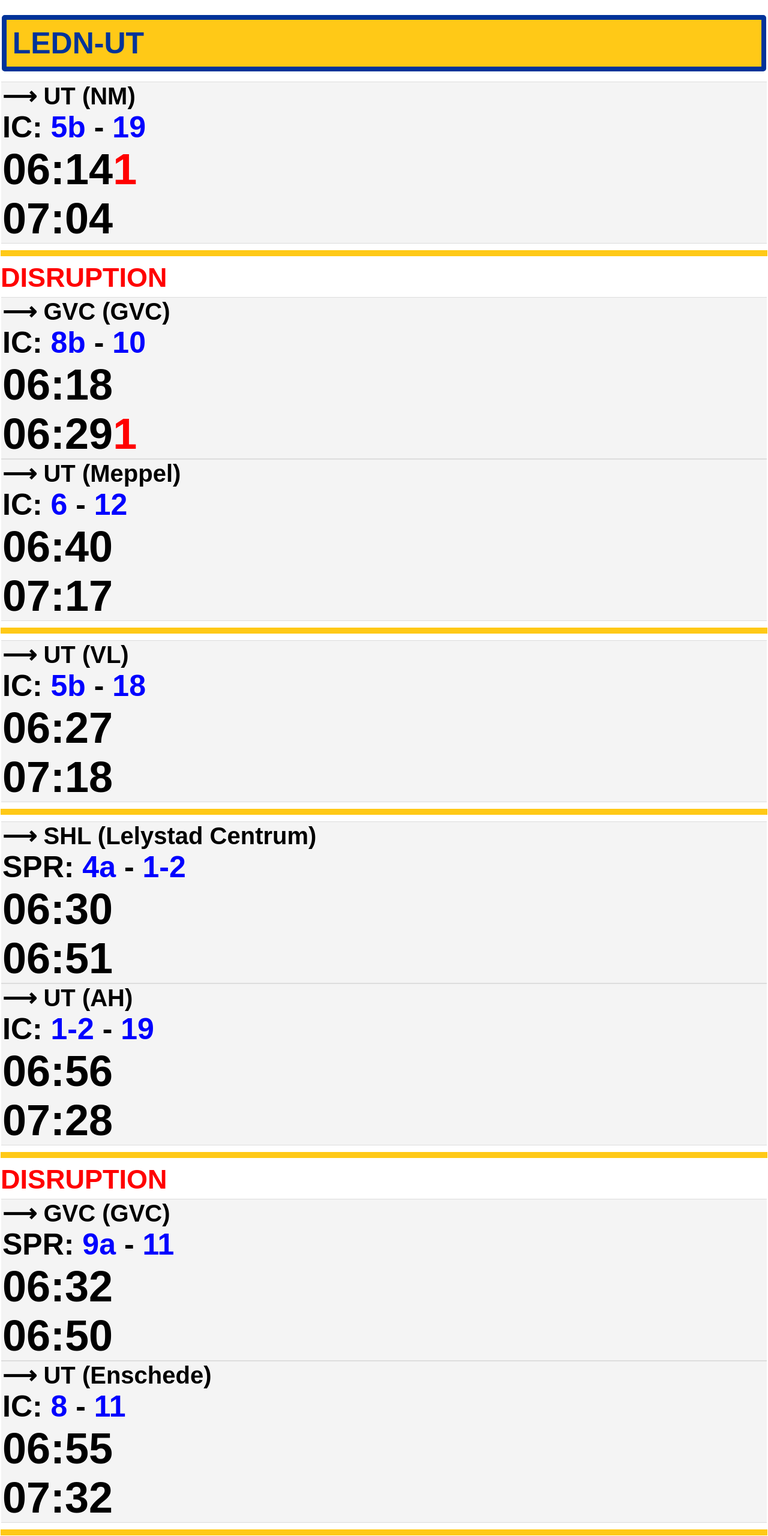
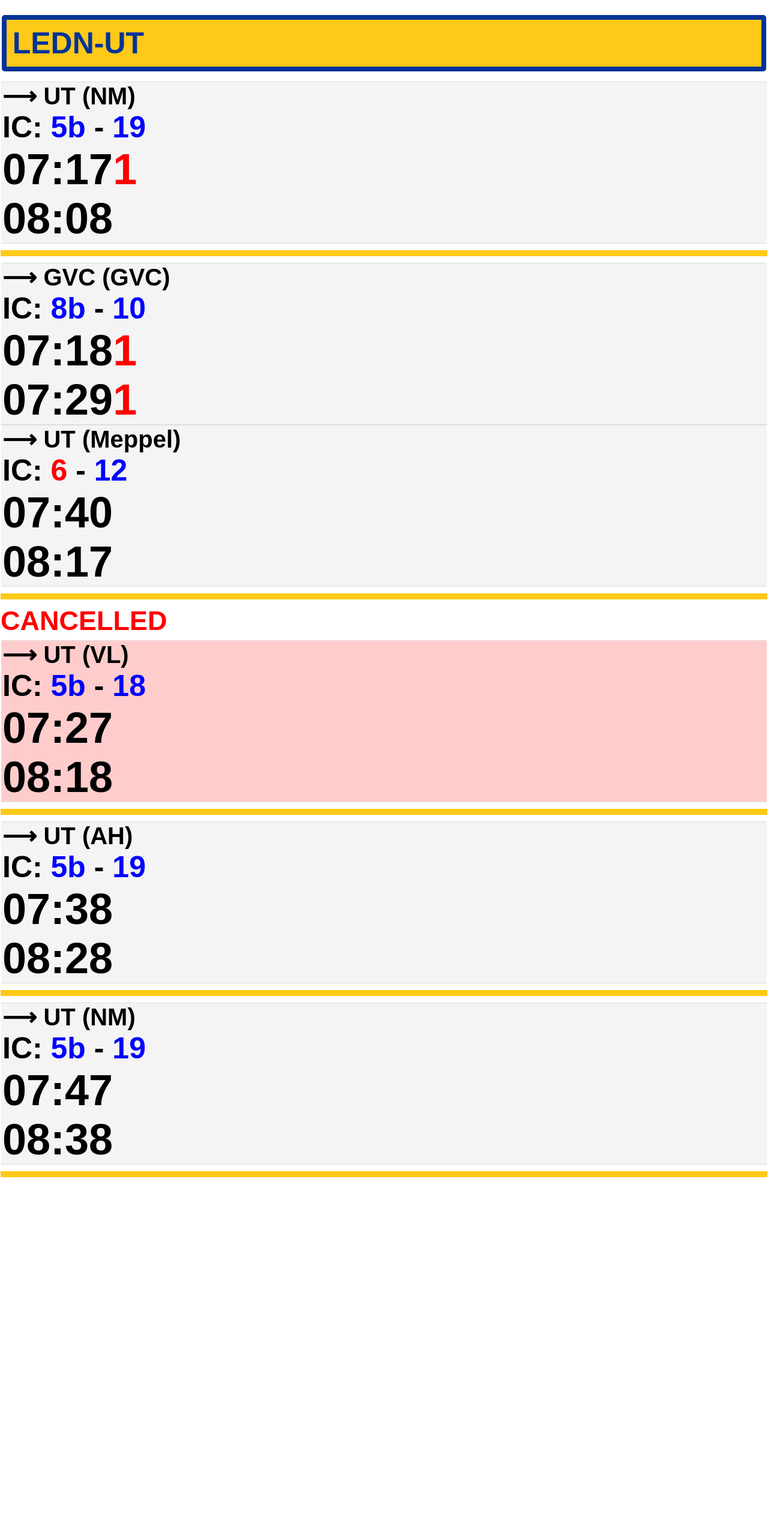
Before and after one commit to elysium316/ns, a plain HTML site: page ledn_ut.html in a window 1280 px wide. Shown: the part 221-2781 px from the top of the page at 60% size. After the commit the page ends 2184 px from the top, so only its background shows below. Drawn offline with Linux system fonts and the light colour scheme.

Commit message:
Automatische update treintijden

```diff
--- a/ledn_ut.html
+++ b/ledn_ut.html
@@ -18,7 +18,7 @@
 </head>
 <body>
     <h1>Traject Overzicht</h1>
-    <div class="tijd">06:45</div>
+    <div class="tijd">07:54</div>
     <div style='padding: 2pt; margin-bottom: 20px;'><a href='index.html' class='menu-link' style='background: #ddd; color: black; border-color: #ddd;'>🏠 Home</a> <a href='ledn_ut.html' class='menu-link' style='background: #ffc917; color: #003399;'>LEDN-UT</a> <a href='ut_ah.html' class='menu-link'>UT-AH</a> <a href='ah_dtch.html' class='menu-link'>AH-DTCH</a> </div>
 
     <div class="etappe-header">LEDN-UT</div>
@@ -31,29 +31,8 @@
                 <li style="background: #f4f4f4; padding: 0 2px; margin:0; border-top: 1px solid #ddd; border-bottom: 1px solid #ddd; border-left: none; border-right: none;">
                     <span class="station">&#10230; UT (NM)</span><br>
                     <span class="spoor" style="color:black;">IC: </span><span class="spoor"><span class='spoor'>5b</span></span><span class="spoor" style="color:black;"> - </span><span class="spoor"><span class='spoor'>19</span></span><br>
-                    <span class="vertrek">06:14<span style='color: red; font-weight: bold;'>1</span></span><br>
-                    <span class="vertrek">07:04</span>
-                </li>
-
-            </ul>
-        </li>
-
-        <li style="padding: 10px 0; border-bottom: 10px solid #ffc917;">
-            <div style='color: red; font-size: 45px; font-weight: bold; margin-bottom: 5px;'>DISRUPTION</div>
-            <ul>
-
-                <li style="background: #f4f4f4; padding: 0 2px; margin:0; border-top: 1px solid #ddd; border-bottom: 1px solid #ddd; border-left: none; border-right: none;">
-                    <span class="station">&#10230; GVC (GVC)</span><br>
-                    <span class="spoor" style="color:black;">IC: </span><span class="spoor"><span class='spoor'>8b</span></span><span class="spoor" style="color:black;"> - </span><span class="spoor"><span class='spoor'>10</span></span><br>
-                    <span class="vertrek">06:18</span><br>
-                    <span class="vertrek">06:29<span style='color: red; font-weight: bold;'>1</span></span>
-                </li>
-
-                <li style="background: #f4f4f4; padding: 0 2px; margin:0; border-top: 1px solid #ddd; border-bottom: 1px solid #ddd; border-left: none; border-right: none;">
-                    <span class="station">&#10230; UT (Meppel)</span><br>
-                    <span class="spoor" style="color:black;">IC: </span><span class="spoor"><span class='spoor'>6</span></span><span class="spoor" style="color:black;"> - </span><span class="spoor"><span class='spoor'>12</span></span><br>
-                    <span class="vertrek">06:40</span><br>
-                    <span class="vertrek">07:17</span>
+                    <span class="vertrek">07:17<span style='color: red; font-weight: bold;'>1</span></span><br>
+                    <span class="vertrek">08:08</span>
                 </li>
 
             </ul>
@@ -64,10 +43,31 @@
             <ul>
 
                 <li style="background: #f4f4f4; padding: 0 2px; margin:0; border-top: 1px solid #ddd; border-bottom: 1px solid #ddd; border-left: none; border-right: none;">
+                    <span class="station">&#10230; GVC (GVC)</span><br>
+                    <span class="spoor" style="color:black;">IC: </span><span class="spoor"><span class='spoor'>8b</span></span><span class="spoor" style="color:black;"> - </span><span class="spoor"><span class='spoor'>10</span></span><br>
+                    <span class="vertrek">07:18<span style='color: red; font-weight: bold;'>1</span></span><br>
+                    <span class="vertrek">07:29<span style='color: red; font-weight: bold;'>1</span></span>
+                </li>
+
+                <li style="background: #f4f4f4; padding: 0 2px; margin:0; border-top: 1px solid #ddd; border-bottom: 1px solid #ddd; border-left: none; border-right: none;">
+                    <span class="station">&#10230; UT (Meppel)</span><br>
+                    <span class="spoor" style="color:black;">IC: </span><span class="spoor"><span style='color: red; font-weight: bold;'>6</span></span><span class="spoor" style="color:black;"> - </span><span class="spoor"><span class='spoor'>12</span></span><br>
+                    <span class="vertrek">07:40</span><br>
+                    <span class="vertrek">08:17</span>
+                </li>
+
+            </ul>
+        </li>
+
+        <li style="padding: 10px 0; border-bottom: 10px solid #ffc917;">
+            <div style='color: red; font-size: 45px; font-weight: bold; margin-bottom: 5px;'>CANCELLED</div>
+            <ul>
+
+                <li style="background: #ffcccc; padding: 0 2px; margin:0; border-top: 1px solid #ddd; border-bottom: 1px solid #ddd; border-left: none; border-right: none;">
                     <span class="station">&#10230; UT (VL)</span><br>
                     <span class="spoor" style="color:black;">IC: </span><span class="spoor"><span class='spoor'>5b</span></span><span class="spoor" style="color:black;"> - </span><span class="spoor"><span class='spoor'>18</span></span><br>
-                    <span class="vertrek">06:27</span><br>
-                    <span class="vertrek">07:18</span>
+                    <span class="vertrek">07:27</span><br>
+                    <span class="vertrek">08:18</span>
                 </li>
 
             </ul>
@@ -78,38 +78,24 @@
             <ul>
 
                 <li style="background: #f4f4f4; padding: 0 2px; margin:0; border-top: 1px solid #ddd; border-bottom: 1px solid #ddd; border-left: none; border-right: none;">
-                    <span class="station">&#10230; SHL (Lelystad Centrum)</span><br>
-                    <span class="spoor" style="color:black;">SPR: </span><span class="spoor"><span class='spoor'>4a</span></span><span class="spoor" style="color:black;"> - </span><span class="spoor"><span class='spoor'>1-2</span></span><br>
-                    <span class="vertrek">06:30</span><br>
-                    <span class="vertrek">06:51</span>
-                </li>
-
-                <li style="background: #f4f4f4; padding: 0 2px; margin:0; border-top: 1px solid #ddd; border-bottom: 1px solid #ddd; border-left: none; border-right: none;">
                     <span class="station">&#10230; UT (AH)</span><br>
-                    <span class="spoor" style="color:black;">IC: </span><span class="spoor"><span class='spoor'>1-2</span></span><span class="spoor" style="color:black;"> - </span><span class="spoor"><span class='spoor'>19</span></span><br>
-                    <span class="vertrek">06:56</span><br>
-                    <span class="vertrek">07:28</span>
+                    <span class="spoor" style="color:black;">IC: </span><span class="spoor"><span class='spoor'>5b</span></span><span class="spoor" style="color:black;"> - </span><span class="spoor"><span class='spoor'>19</span></span><br>
+                    <span class="vertrek">07:38</span><br>
+                    <span class="vertrek">08:28</span>
                 </li>
 
             </ul>
         </li>
 
         <li style="padding: 10px 0; border-bottom: 10px solid #ffc917;">
-            <div style='color: red; font-size: 45px; font-weight: bold; margin-bottom: 5px;'>DISRUPTION</div>
+
             <ul>
 
                 <li style="background: #f4f4f4; padding: 0 2px; margin:0; border-top: 1px solid #ddd; border-bottom: 1px solid #ddd; border-left: none; border-right: none;">
-                    <span class="station">&#10230; GVC (GVC)</span><br>
-                    <span class="spoor" style="color:black;">SPR: </span><span class="spoor"><span class='spoor'>9a</span></span><span class="spoor" style="color:black;"> - </span><span class="spoor"><span class='spoor'>11</span></span><br>
-                    <span class="vertrek">06:32</span><br>
-                    <span class="vertrek">06:50</span>
-                </li>
-
-                <li style="background: #f4f4f4; padding: 0 2px; margin:0; border-top: 1px solid #ddd; border-bottom: 1px solid #ddd; border-left: none; border-right: none;">
-                    <span class="station">&#10230; UT (Enschede)</span><br>
-                    <span class="spoor" style="color:black;">IC: </span><span class="spoor"><span class='spoor'>8</span></span><span class="spoor" style="color:black;"> - </span><span class="spoor"><span class='spoor'>11</span></span><br>
-                    <span class="vertrek">06:55</span><br>
-                    <span class="vertrek">07:32</span>
+                    <span class="station">&#10230; UT (NM)</span><br>
+                    <span class="spoor" style="color:black;">IC: </span><span class="spoor"><span class='spoor'>5b</span></span><span class="spoor" style="color:black;"> - </span><span class="spoor"><span class='spoor'>19</span></span><br>
+                    <span class="vertrek">07:47</span><br>
+                    <span class="vertrek">08:38</span>
                 </li>
 
             </ul>
```
Also changed, not shown: ah_dtch.html (+37 -44 lines), ut_ah.html (+25 -25 lines).
